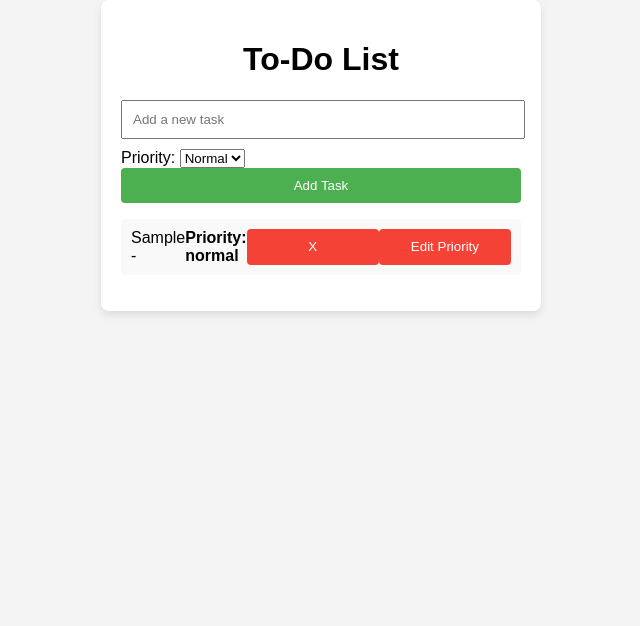
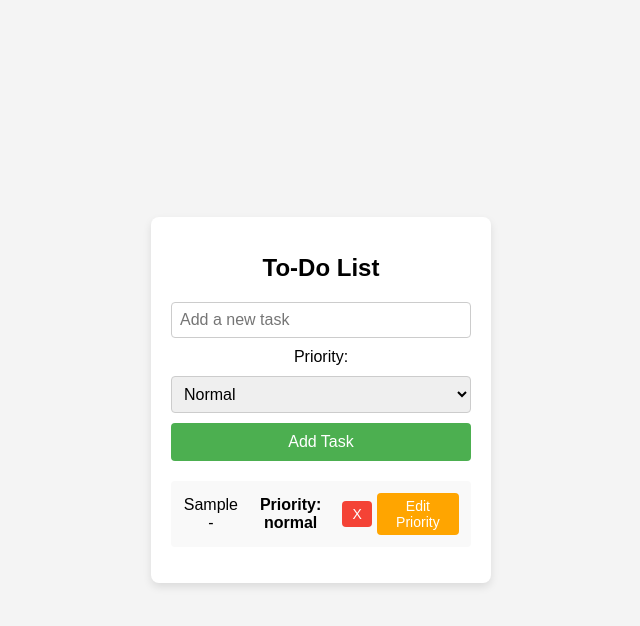
Before and after one commit to A00488728/MCDA5550-PWAAssignment, a website: page index.html in a window 1280 px wide. Both pictures are taken after typing "Sample" into the empty fields and a click on the button "Add Task". Shown: the whole page, without its empty margins (319-959 px from the left). Drawn offline with Linux system fonts and the light colour scheme.

Commit message:
Updated CSS File

```diff
--- a/style.css
+++ b/style.css
@@ -1,33 +1,58 @@
+/* General body and container styling */
 body {
     font-family: Arial, sans-serif;
+    background-color: #f4f4f4;
     margin: 0;
     padding: 0;
-    background-color: #f4f4f4;
+    display: flex;
+    justify-content: center;
+    align-items: center;
+    height: 100vh;
 }
 
 .container {
-    width: 100%;
-    max-width: 400px;
-    margin: 0 auto;
+    background-color: white;
     padding: 20px;
-    background-color: white;
+    border-radius: 8px;
     box-shadow: 0 4px 8px rgba(0, 0, 0, 0.1);
-    border-radius: 8px;
-}
-
-h1 {
+    width: 300px;
     text-align: center;
 }
 
-#taskInput {
-    width: calc(100% - 20px);
-    padding: 10px;
-    margin-bottom: 10px;
+/* Heading styling */
+h1 {
+    font-size: 24px;
+    margin-bottom: 20px;
 }
 
-button {
+/* Task input and button styling */
+.task-input {
+    display: flex;
+    flex-direction: column;
+    gap: 10px;
+}
+
+#taskInput {
+    padding: 8px;
+    font-size: 16px;
+    border: 1px solid #ccc;
+    border-radius: 4px;
     width: 100%;
+    box-sizing: border-box;
+}
+
+#prioritySelect {
+    padding: 8px;
+    font-size: 16px;
+    border: 1px solid #ccc;
+    border-radius: 4px;
+    width: 100%;
+    box-sizing: border-box;
+}
+
+#addTaskButton {
     padding: 10px;
+    font-size: 16px;
     background-color: #4CAF50;
     color: white;
     border: none;
@@ -35,31 +60,74 @@ button {
     cursor: pointer;
 }
 
-button:hover {
+#addTaskButton:hover {
     background-color: #45a049;
 }
 
+/* Task List */
 ul {
     list-style-type: none;
     padding: 0;
+    margin-top: 20px;
 }
 
+/* Task item styling */
 li {
+    background-color: #f9f9f9;
+    padding: 12px;
+    margin-bottom: 10px;
+    border-radius: 4px;
     display: flex;
     justify-content: space-between;
-    padding: 10px;
-    background-color: #f9f9f9;
-    margin-bottom: 5px;
-    border-radius: 4px;
+    align-items: center;
+    font-size: 16px;
+    transition: background-color 0.3s ease;
 }
 
-li button {
-    background-color: #f44336;
+li:hover {
+    background-color: #f1f1f1;
+}
+
+/* Priority color-coding */
+.urgent {
+    color: red;
+    font-weight: bold;
+}
+
+.normal {
+    color: orange;
+    font-weight: bold;
+}
+
+.low {
+    color: green;
+    font-weight: bold;
+}
+
+/* Buttons within each task item */
+button {
+    padding: 5px 10px;
+    font-size: 14px;
     border: none;
-    padding: 5px;
+    border-radius: 4px;
     cursor: pointer;
 }
 
-li button:hover {
-    background-color: #d32f2f;
+.deleteBtn {
+    background-color: #f44336;
+    color: white;
+    margin-right: 5px;
 }
+
+.deleteBtn:hover {
+    background-color: #e53935;
+}
+
+.editPriorityBtn {
+    background-color: #ffa500;
+    color: white;
+}
+
+.editPriorityBtn:hover {
+    background-color: #ff8c00;
+}
```
